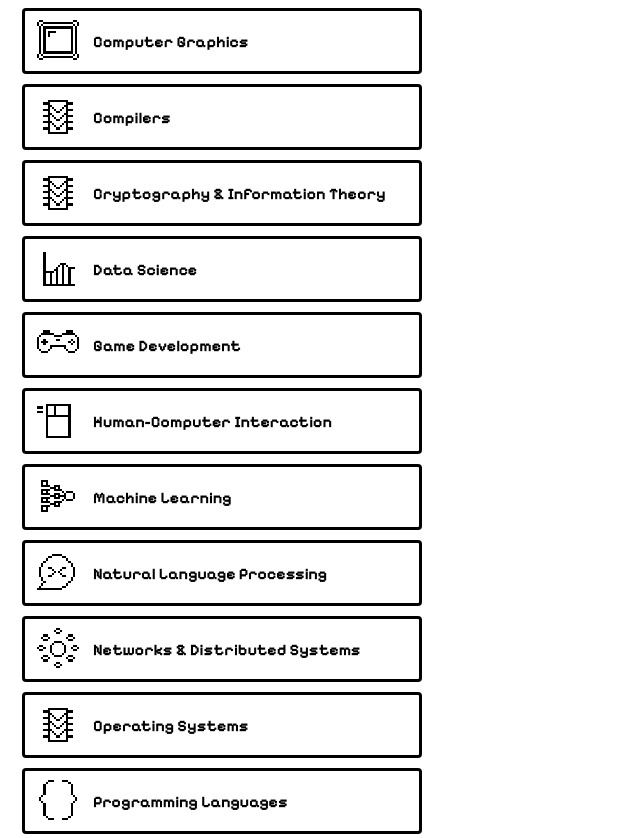
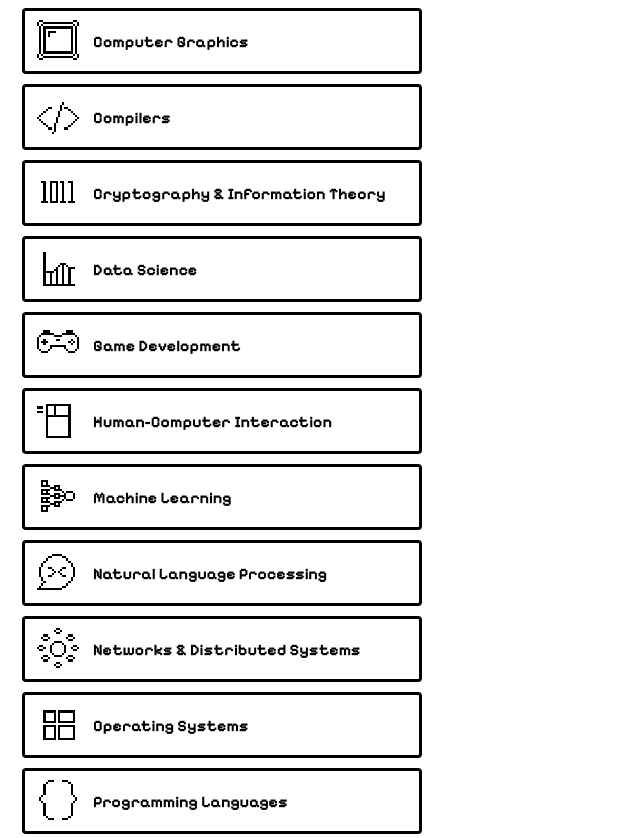
Before and after one commit to ninahowley/cs-hub, a Flask app: page /explore in a window 1280 px wide. Shown: the part 405-1243 px from the top of the page, without its empty margins (0-640 px from the left). Run offline with Flask 3, Linux system fonts and the light colour scheme.

Commit message:
add logos

```diff
--- a/templates/explore.html
+++ b/templates/explore.html
@@ -118,7 +118,7 @@
         </div>
         <!-- COMPILERS -->
         <div class="topic" data-popup="compilers">
-            <img src="{{ url_for('static', filename='icons/systems.png') }}" class="icon">
+            <img src="{{ url_for('static', filename='icons/compilers.png') }}" class="icon">
             <span>Compilers</span>
         </div>
         <div class="popup hidden" id="compilers">
@@ -133,7 +133,7 @@
         </div>
         <!-- CRYPTOGRAPHY -->
         <div class="topic" data-popup="cryptography">
-            <img src="{{ url_for('static', filename='icons/systems.png') }}" class="icon">
+            <img src="{{ url_for('static', filename='icons/cryptography.png') }}" class="icon">
             <span>Cryptography & Information Theory</span>
         </div>
         <div class="popup hidden" id="cryptography">
@@ -238,7 +238,7 @@
         </div>
         <!-- OPERATING SYSTEMS -->
         <div class="topic" data-popup="os">
-            <img src="{{ url_for('static', filename='icons/systems.png') }}" class="icon" alt="Systems">
+            <img src="{{ url_for('static', filename='icons/operating_systems.png') }}" class="icon" alt="Systems">
             <span>Operating Systems</span>
         </div>
         <div class="popup hidden" id="os">
@@ -247,7 +247,7 @@
             </div>
             <div class="popup-body-wrap">
             <div class="popup-body">
-                <h2>Operating Systems!</h2>
+                <h2>Operating Systems</h2>
             </div>
             </div>
         </div>
```
